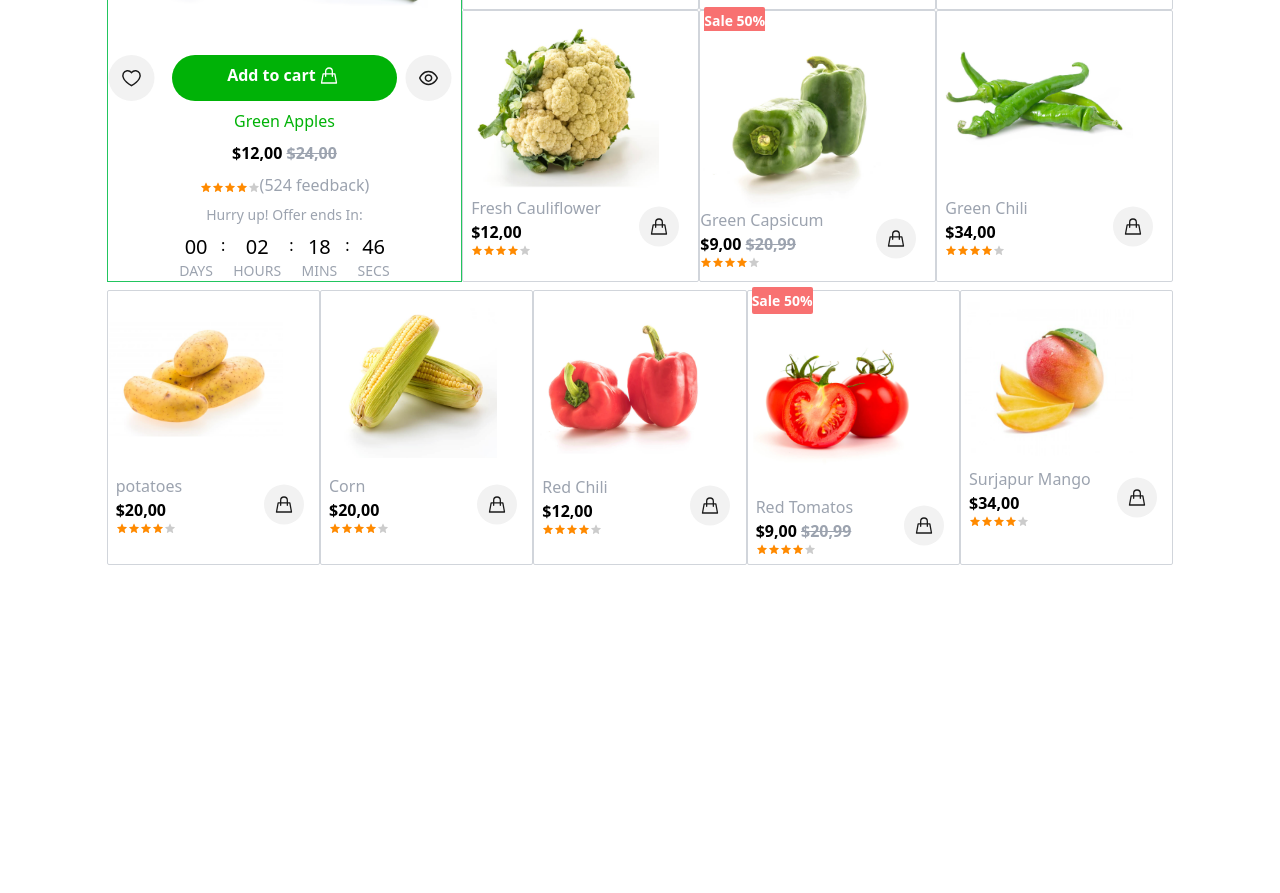
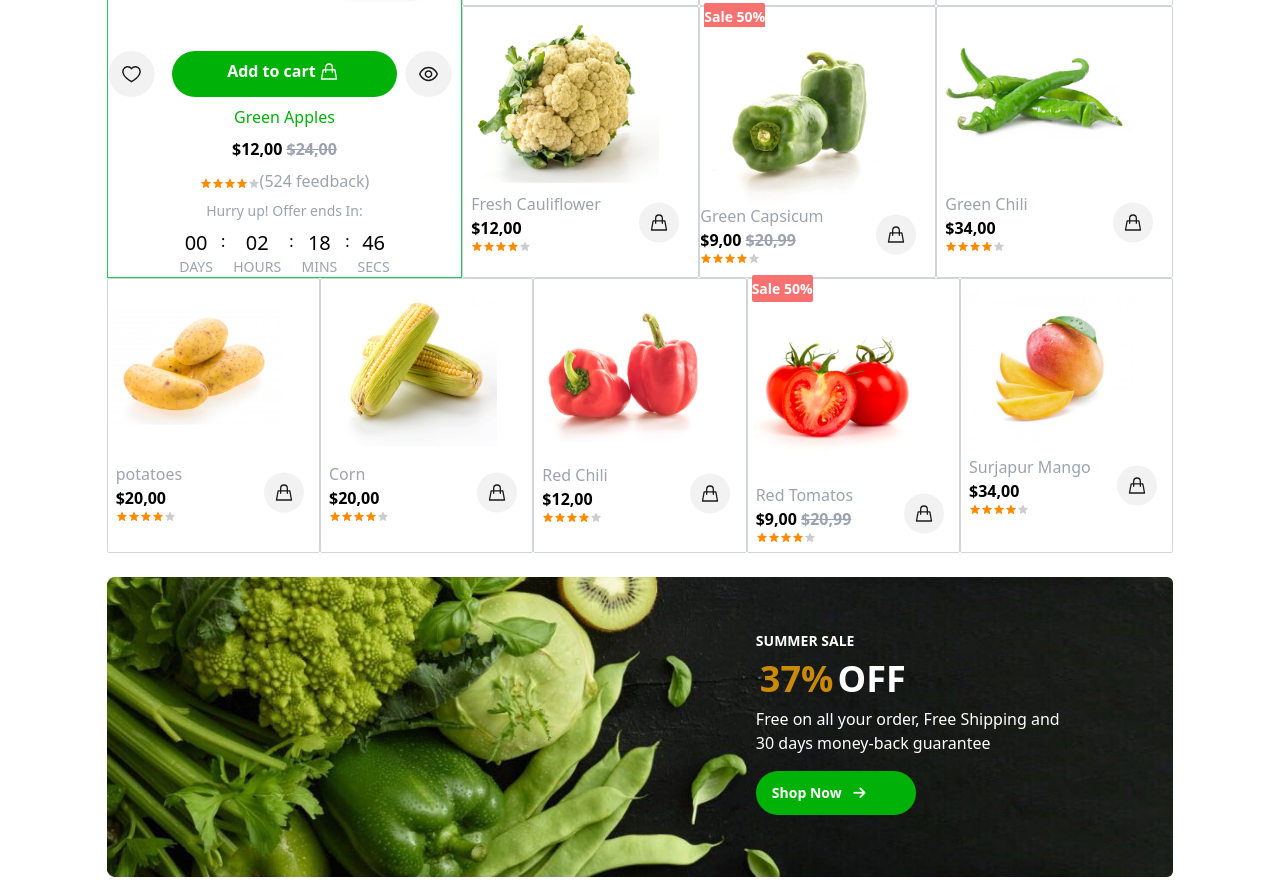
Before and after one commit to jennilore/Ecobazar_TTA, a plain HTML site: page index.html in a window 1280 px wide. Shown: the part 2692-3585 px from the top of the page. Before the commit the page ends 3265 px from the top, so only its background shows below. Drawn offline with nearby package versions, Linux system fonts and the light colour scheme.

Commit message:
finished section 7

```diff
--- a/index.html
+++ b/index.html
@@ -341,7 +341,7 @@
             </div>
         </div>
 
-        <div class="product-container lg:w-10/12 w-11/12 flex flex-col gap-2 py-2 flex flex-col">
+        <div class="product-container lg:w-10/12 w-11/12 flex flex-col py-2 flex flex-col">
             <div class="flex w-full">
                 <div class="w-8/12">
                     <p class="font-semibold text-lg">Popular Products</p>
@@ -620,7 +620,7 @@
             </div>
         </div>
 
-        <div class="type-container lg:w-10/12 w-11/12 flex lg:flex-row flex-col gap-4 py-2 mt-5 mb-5">
+        <div class="type-container lg:w-10/12 w-11/12 flex lg:flex-row flex-col gap-4 py-6 gap-2 mb-5">
             <div class="type-1 bg-cover lg:w-4/12 h-100 rounded-md flex flex-col items-center text-white gap-3 py-6 ">
                 <span class="uppercase font-semibold text-sm">Best Deals</span>
                 <p class="font-bold text-3xl">Sale of The Month</p>
@@ -684,7 +684,7 @@
             </div>
         </div>
 
-        <div class="deals-container lg:w-10/12 w-11/12 flex flex-col gap-2 py-2">
+        <div class="deals-container lg:w-10/12 w-11/12 flex flex-col py-2">
             <div class="flex w-full">
                 <div class="w-8/12">
                     <p class="font-semibold text-lg">Hot Deals</p>
@@ -1043,6 +1043,24 @@
                 </div>
             </div>
         </div>
+
+        <div class="discount-container bg-cover lg:w-10/12 w-11/12 flex lg:flex-row flex-col gap-2 my-4 rounded-md">
+            <div class="lg:flex lg:w-11/12 lg:justify-end lg:items-center p-2">
+                <div class="lg:w-4/12 text-white flex flex-col gap-2">
+                    <span class="uppercase font-semibold text-sm">Summer Sale</span>
+                    <p class="font-semibold text-4xl"><span class="text-yellow-600  py-2 px-1 rounded-md">37%</span>OFF</p>
+                    <p class="font-thin">Free on all your order, Free Shipping and  30 days money-back guarantee</p>
+                    <a href="#" class="text-main text-white bg-main text-sm font-semibold w-6/12 pl-4 lg:py-3 py-3 rounded-3xl my-2 ">
+                        <p>
+                            <span class="pr-2">
+                                Shop Now
+                            </span>
+                            <i class="fa-solid fa-arrow-right"></i>
+                        </p>
+                    </a>
+                </div>
+            </div>
+        </div>
     </main>
 </body>
 </html>
--- a/style.css
+++ b/style.css
@@ -48,6 +48,11 @@ body{
     background-image: url(./imgs/fresh-fruits.png);
 }
 
+.discount-container{
+    background-image: url(./imgs/legume.jpg);
+    height: 300px;
+}
+
 .w-15{
     width: 15%;
 }
```
